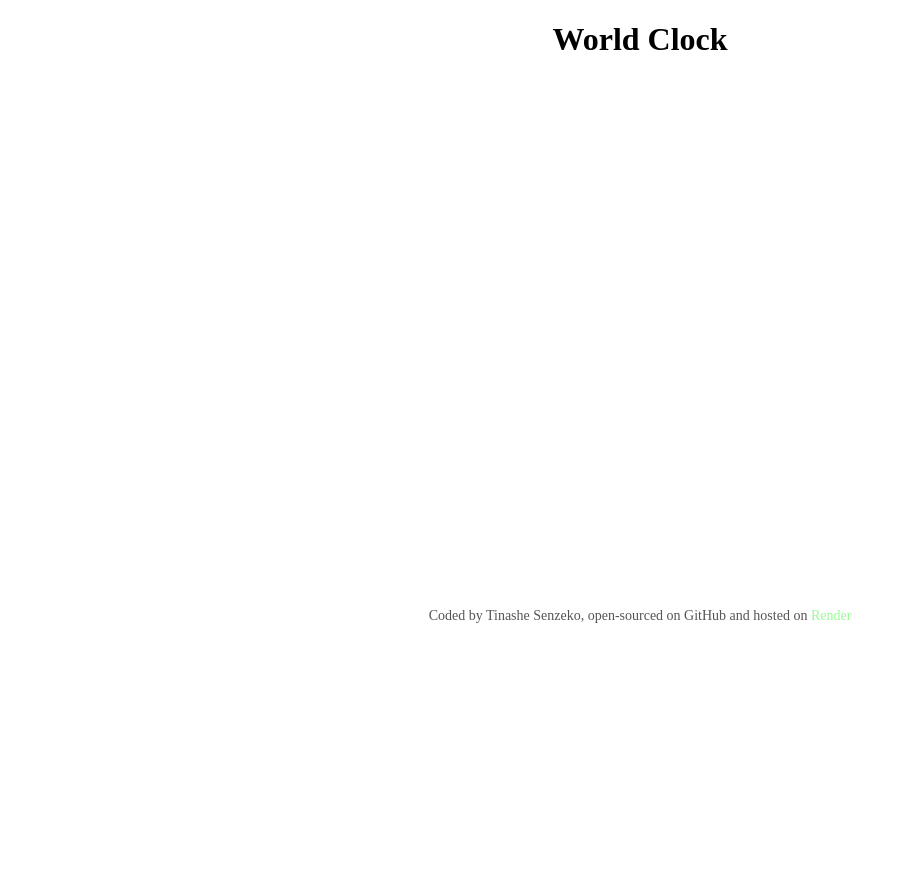
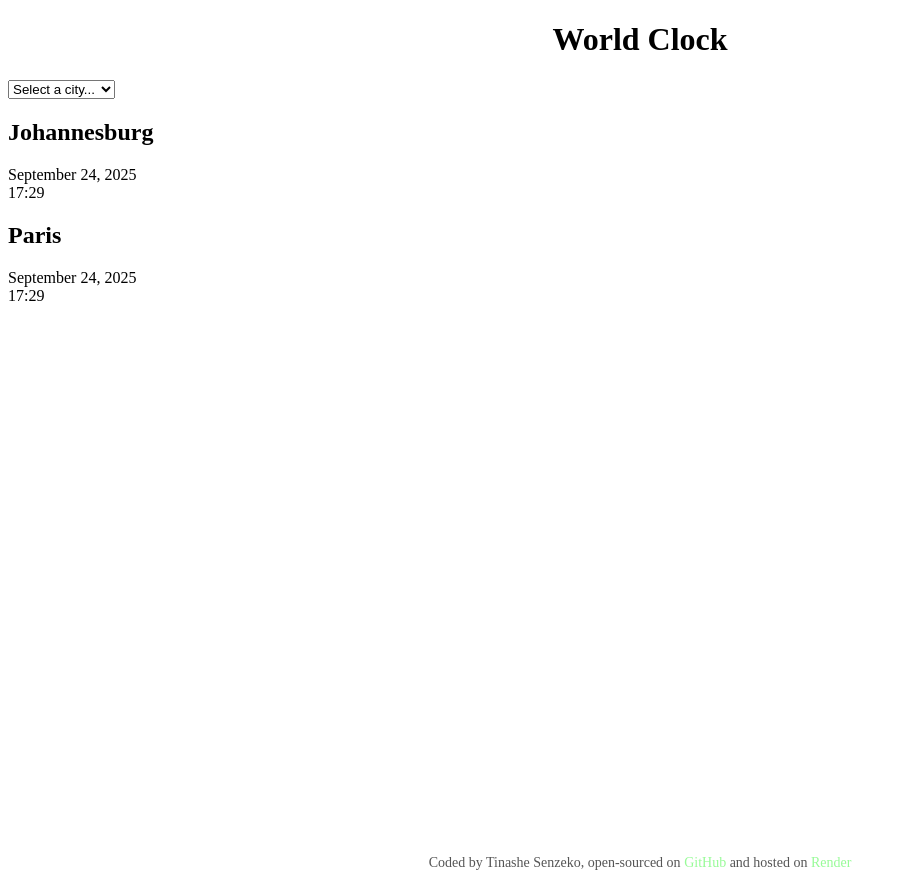
Before and after one commit to malebone20/world-clock, a plain HTML site: page index.html in a window 1280 px wide. Shown: the whole page, without its empty margins (0-907 px from the left). Before the commit the page ends 800 px from the top, so only its background shows below. Drawn offline with Linux system fonts and the light colour scheme.

Commit message:
Added the basic HTML

```diff
--- a/index.html
+++ b/index.html
@@ -7,12 +7,38 @@
     <link rel="stylesheet" href="CSS/style.css" />
   </head>
   <body>
-    <head>
+    <div class="container">
       <h1>World Clock</h1>
-    </head>
-    <main></main>
+      <select name="" id="">
+        <option value="">Select a city...</option>
+        <option value="">Johannesburg</option>
+        <option value="">Paris</option>
+        <option value="">New York</option>
+        <option value="">Doha</option>
+        <option value="">Seoul</option>
+      </select>
+    </div>
+
+    <div class="city">
+      <h2>Johannesburg</h2>
+      <div class="date">September 24, 2025</div>
+      <div class="time">17:29</div>
+    </div>
+
+    <div class="city">
+      <h2>Paris</h2>
+      <div class="date">September 24, 2025</div>
+      <div class="time">17:29</div>
+    </div>
+
     <footer class="footer">
-      Coded by Tinashe Senzeko, open-sourced on GitHub and hosted on
+      Coded by Tinashe Senzeko, open-sourced on<a
+        href="https://github.com/malebone20/world-clock"
+        target="_blank"
+      >
+        GitHub</a
+      >
+      and hosted on
       <a href="https://world-clock-8s6i.onrender.com" target="_blank">
         Render</a
       >
```
